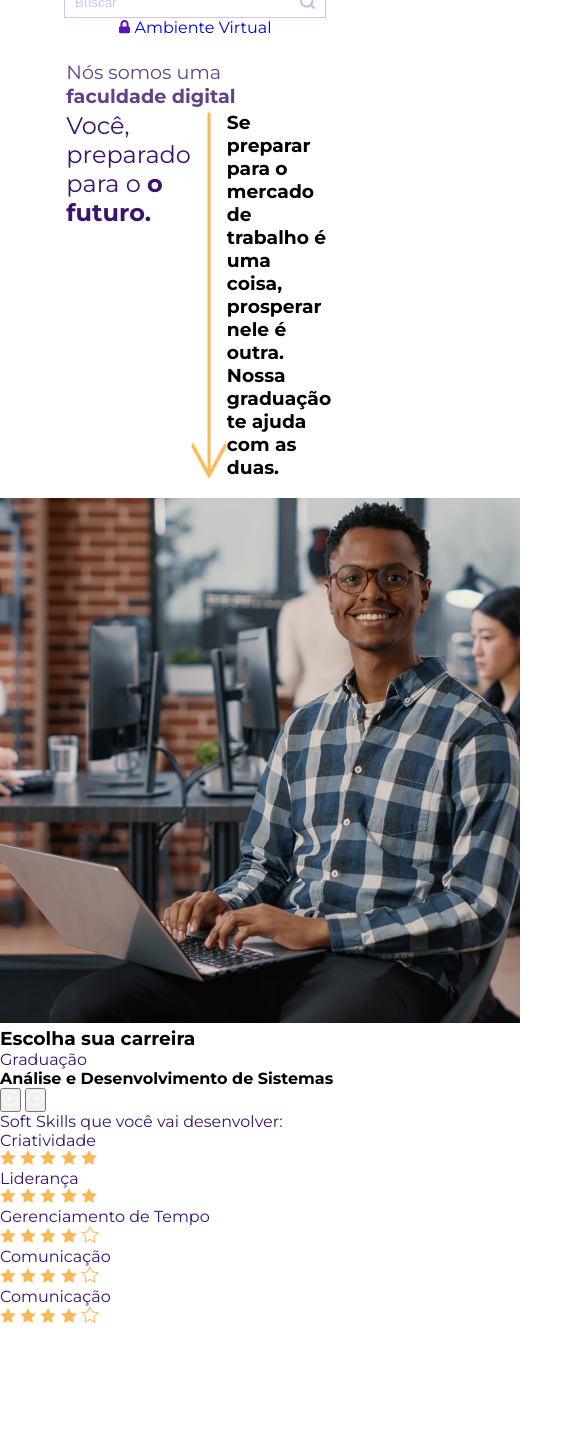
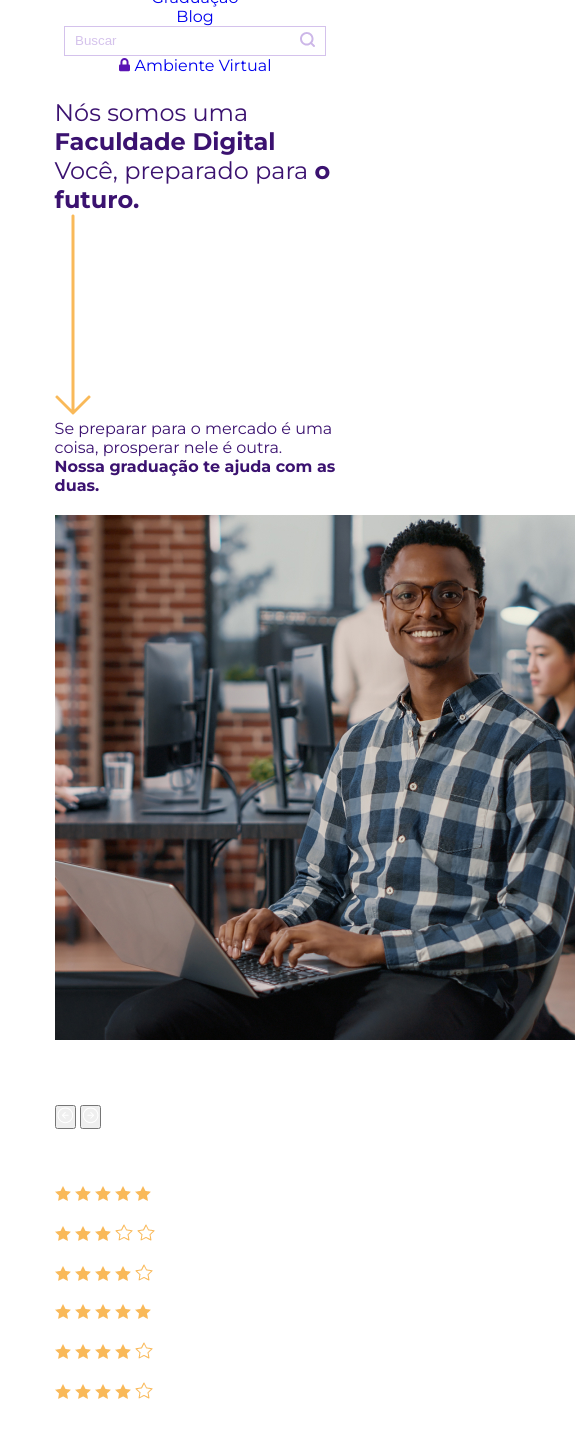
Before and after one commit to Gestao-de-Performance/site-desenvolvido-em-aula-igoarrudaads, a plain HTML site: page index.html in a window 390 px wide. Shown: the part 56-1497 px from the top of the page, 575 px wide, since content can reach past the window. Before the commit the page ends 1383 px from the top, so only its background shows below. Drawn offline with Linux system fonts and the light colour scheme.

Commit message:
Atualização

```diff
--- a/index.html
+++ b/index.html
@@ -7,130 +7,146 @@
     <link rel="stylesheet" href="style.css" />
   </head>
   <body>
-    <!-- Cabeçalho -->
-    <section>
     <header>
-        <nav class="display-flex">
-          <div class="display-flex gapCabeçalho">
-            <a class="remove-decoration" href="#"><img src="IMG/logo.png" /></a>
-            <div class="display-flex gapCabeçalho-botoes margen-responsiva">
+      <nav class="displayFlex">
+        <div class="displayFlex gapCabecalho">
+          <a href="#"><img src="img/logo.png" /></a>
+          <div class="displayFlex gapCabecalhoBotoes marginResponsiva">
             <a
-                class="remove-decoration tamanho-botao-cabeçalho margem-botao-cabeçalho"
+              class="removeDecoration tamanhoBotaoCabecalho marginBotaoCabecalho"
               href="#"
               >Graduação</a
             >
-              <a
-                class="remove-decoration tamanho-botao-cabeçalho margem-botao-cabeçalho"
-                href="#"
-                >Blog</a
-              >
+            <a class="removeDecoration tamanhoBotaoCabecalho" href="#">Blog</a>
           </div>
         </div>
-          <div class="display-flex gapCabeçalho">
-            <div class="display-flex borda-busca margen-responsiva">
-              <input class="input-busca" type="text" placeholder="Buscar" />
-              <button class="botao-busca"><img src="IMG/lupa.svg" /></button>
+        <div class="displayFlex gapCabecalho">
+          <div class="displayFlex bordaBusca marginResponsiva">
+            <input class="inputBusca" type="text" placeholder="Buscar" />
+            <button class="botaoBusca"><img src="img/lupa.svg" /></button>
           </div>
           <a
-              class="remove-decoration quebra-de-linha display-flex-ambiente-virtual"
+            class="removeDecoration quebraDeLinha displayFlexAmbienteV"
             href="#"
-              ><img src="IMG/cadeado.svg" />Ambiente Virtual</a
+            ><img src="img/cadeado.svg" />Ambiente Virtual</a
           >
         </div>
       </nav>
     </header>
-    </section>
 
-    <!-- Seção Apresentação -->
-    <section class="container-infomacoes">
-      <h1>Nós somos uma <strong>faculdade digital</strong></h1>
-      <div class="container-texto-infomacoes">
-        <h2 class="subtitulo-informacao">
-          Você, preparado para o <strong>o futuro.</strong>
+    <section class="marginSite">
+      <h1>Nós somos uma <strong>Faculdade Digital</strong></h1>
+      <div class="containerTextoInformacoes">
+        <h2 class="subtituloInformacoes">
+          Você, preparado para <strong>o futuro.</strong>
         </h2>
-        <img src="IMG/seta-amarela.png" alt="seta amarela" />
-        <h3>
-          Se preparar para o mercado de trabalho é uma coisa, prosperar nele é
-          outra. <strong>Nossa graduação te ajuda com as duas.</strong>
-        </h3>
+        <img class="imgInformacoes" src="img/seta-amarela.png" />
+        <p class="textoInformacoes">
+          Se preparar para o mercado é uma coisa, prosperar nele é outra.
+          <strong>Nossa graduação te ajuda com as duas.</strong>
+        </p>
       </div>
     </section>
 
-    <section class="background-container-cursos">
-      <div class="container-externo-cursos">
-        <img src="IMG/personagem.jpg" alt="personagem" />
-        <div>
-          <h3>Escolha sua carreira</h3>
-          <div class="container-interno-cursos">
-            <p>Graduação</p>
-            <h4>Análise e Desenvolvimento de Sistemas</h4>
-            <div>
-              <button>
-                <img src="IMG/seta-esquerda.svg" alt="seta esquerda" />
+    <section class="backgroundContainerCursos">
+      <div class="containerExternoCursos marginSite">
+        <img class="posicaoPersonagem" src="img/personagem.jpg" />
+        <div class="marginContainerEscolhaCursos">
+          <h3 class="subtituloEscolhaCurso corTextoBranco">
+            Escolha sua carreira
+          </h3>
+          <div class="containerEscolhaCursos">
+            <p class="corTextoBranco">Graduação</p>
+            <h4 class="corTextoBranco quebraDeLinha">
+              Análise e Desenvolvimento de Sistemas
+            </h4>
+            <div class="containerBotoesEscolhaCursos">
+              <button class="botoesEscolhaCursos">
+                <img src="img/seta-esquerda.svg" />
               </button>
-              <button>
-                <img src="IMG/seta-direita.svg" alt="seta direita" />
+              <button class="botoesEscolhaCursos">
+                <img src="img/seta-direita.svg" />
               </button>
             </div>
-            <p>Soft Skills que você vai desenvolver:</p>
+          </div>
+          <p class="corTextoBranco">Soft Skills que você vai desenvolver:</p>
+          <div class="containerInternoCursos">
             <div>
               <div>
+                <p class="corTextoBranco marginTextoSkill">Criatividade</p>
                 <div>
-                  <p>Criatividade</p>
+                  <img src="img/estrela-cheia.png" />
+                  <img src="img/estrela-cheia.png" />
+                  <img src="img/estrela-cheia.png" />
+                  <img src="img/estrela-cheia.png" />
+                  <img src="img/estrela-cheia.png" />
+                </div>
+              </div>
+              <div class="marginSkillCurso">
+                <p class="corTextoBranco marginTextoSkill">Liderança</p>
                 <div>
-                    <img src="IMG/estrela-cheia.png" alt="estrela cheia" />
-                    <img src="IMG/estrela-cheia.png" alt="estrela cheia" />
-                    <img src="IMG/estrela-cheia.png" alt="estrela cheia" />
-                    <img src="IMG/estrela-cheia.png" alt="estrela cheia" />
-                    <img src="IMG/estrela-cheia.png" alt="estrela cheia" />
+                  <img src="img/estrela-cheia.png" />
+                  <img src="img/estrela-cheia.png" />
+                  <img src="img/estrela-cheia.png" />
+                  <img src="img/estrela-vazia.png" />
+                  <img src="img/estrela-vazia.png" />
                 </div>
               </div>
               <div>
-                  <p>Liderança</p>
+                <p class="corTextoBranco marginTextoSkill">
+                  Gerenciamento de Tempo
+                </p>
                 <div>
-                    <img src="IMG/estrela-cheia.png" alt="estrela cheia" />
-                    <img src="IMG/estrela-cheia.png" alt="estrela cheia" />
-                    <img src="IMG/estrela-cheia.png" alt="estrela cheia" />
-                    <img src="IMG/estrela-cheia.png" alt="estrela cheia" />
-                    <img src="IMG/estrela-cheia.png" alt="estrela cheia" />
+                  <img src="img/estrela-cheia.png" />
+                  <img src="img/estrela-cheia.png" />
+                  <img src="img/estrela-cheia.png" />
+                  <img src="img/estrela-cheia.png" />
+                  <img src="img/estrela-vazia.png" />
+                </div>
               </div>
             </div>
             <div>
-                  <p>Gerenciamento de Tempo</p>
               <div>
-                    <img src="IMG/estrela-cheia.png" alt="estrela cheia" />
-                    <img src="IMG/estrela-cheia.png" alt="estrela cheia" />
-                    <img src="IMG/estrela-cheia.png" alt="estrela cheia" />
-                    <img src="IMG/estrela-cheia.png" alt="estrela cheia" />
-                    <img src="IMG/estrela-vazia.png" alt="estrela vazia" />
+                <p class="corTextoBranco marginTextoSkill">Inovação</p>
+                <div>
+                  <img src="img/estrela-cheia.png" />
+                  <img src="img/estrela-cheia.png" />
+                  <img src="img/estrela-cheia.png" />
+                  <img src="img/estrela-cheia.png" />
+                  <img src="img/estrela-cheia.png" />
+                </div>
+              </div>
+              <div class="marginSkillCurso">
+                <p class="corTextoBranco marginTextoSkill">Comunicação</p>
+                <div>
+                  <img src="img/estrela-cheia.png" />
+                  <img src="img/estrela-cheia.png" />
+                  <img src="img/estrela-cheia.png" />
+                  <img src="img/estrela-cheia.png" />
+                  <img src="img/estrela-vazia.png" />
                 </div>
               </div>
               <div>
-                  <p>Comunicação</p>
+                <p class="corTextoBranco marginTextoSkill">
+                  Habilidade Interpessoal
+                </p>
                 <div>
-                    <img src="IMG/estrela-cheia.png" alt="estrela cheia" />
-                    <img src="IMG/estrela-cheia.png" alt="estrela cheia" />
-                    <img src="IMG/estrela-cheia.png" alt="estrela cheia" />
-                    <img src="IMG/estrela-cheia.png" alt="estrela cheia" />
-                    <img src="IMG/estrela-vazia.png" alt="estrela vazia" />
+                  <img src="img/estrela-cheia.png" />
+                  <img src="img/estrela-cheia.png" />
+                  <img src="img/estrela-cheia.png" />
+                  <img src="img/estrela-cheia.png" />
+                  <img src="img/estrela-vazia.png" />
                 </div>
-                </div>
-                <div>
-                  <p>Comunicação</p>
-                  <div>
-                    <img src="IMG/estrela-cheia.png" alt="estrela cheia" />
-                    <img src="IMG/estrela-cheia.png" alt="estrela cheia" />
-                    <img src="IMG/estrela-cheia.png" alt="estrela cheia" />
-                    <img src="IMG/estrela-cheia.png" alt="estrela cheia" />
-                    <img src="IMG/estrela-vazia.png" alt="estrela vazia" />
-                  </div>
-                </div>
-                <div></div>
               </div>
             </div>
           </div>
         </div>
       </div>
     </section>
+    <section class="posicionamentoBotaoInscrever">
+      <a class="removeDecoration corTextoBranco botaoInscreverSe" href="#"
+        >INSCREVER-SE</a
+      >
+    </section>
   </body>
 </html>
--- a/style.css
+++ b/style.css
@@ -1,144 +1,123 @@
-@import url("https://fonts.googleapis.com/css2?family=Montserrat:ital,wght@0,100..900;1,100..900&display=swap");
+@import url('https://fonts.googleapis.com/css2?family=Montserrat:ital,wght@0,100..900;1,100..900&display=swap');
 
-:root {
+:root{
     --cor-busca: #5913b441;
 
     --cor-hover-texto: #5913b4;
 
-  --cor-primaria-fonte: #3b1270;
+    --cor-primaria-fonte: #3B1270;
+    --cor-branco-fonte: #FFFFFF;
+
+    --cor-background-cursos: #3B1270;
+
+    --cor-background-botao: #8E35FF;
 }
 
-* {
+*{
     margin: 0;
     padding: 0;
 }
 
-body {
-  font-family: "Montserrat", sans-serif;
+body{
+    font-family: 'Montserrat', sans-serif;
 }
 
-h1,
-h2,
-p {
+h1, h2, p{
     color: var(--cor-primaria-fonte);
     font-weight: 400;
 }
 
-.margin-site {
+.marginSite{
+    margin:7% 17%;
+}
+
+@media screen and (max-width: 1024px){
+    .marginSite {
+        margin: 5% 14%;
+    }
+}
+
+.corTextoBranco{
+    color: var(--cor-branco-fonte);
 }
 
 /*Início Cabeçalho*/
-header {
+header{
     width: 100%;
 }
 
-nav {
+nav{
     padding: 1%;
 }
 
 /*Classe genérica para Display Flex*/
-.display-flex {
+.displayFlex{
     display: flex;
     justify-content: space-around;
     align-items: center;
 }
 
 /*Gap utilizado no cabeçalho*/
-.gap-cabecalho {
+.gapCabecalho{
     gap: 20%;
 }
 
 /*Gap entre os botões do cabeçalho*/
-.gap-cabecalho-botoes {
+.gapCabecalhoBotoes{
     gap: 15%;
 }
 
 /*Borda do campo de Busca*/
-.borda-busca {
+.bordaBusca{
     border: 1px solid var(--cor-busca);
     padding: 5px 10px;
     gap: 3rem;
 }
 
-.borda-busca:hover {
+.bordaBusca:hover{
     border: 1px solid var(--cor-hover-texto);
 }
 
 /*Input de busca no Blog*/
-.input-busca {
+.inputBusca{
     border: none;
     outline: none;
     color: #5913b489;
 }
 
-.input-busca::placeholder {
+.inputBusca::placeholder{
     color: var(--cor-busca);
 }
 /*Fim input de busca no Blog*/
 
 /*Imagem da Lupa no input de busca*/
-.botao-busca {
+.botaoBusca{
     border: none;
     background: none;
-  cursor: pointer;
+    cursor:pointer;
 }
 
 /*Removendo todo o estilo da Tag A*/
-.remove-decoration {
+.removeDecoration{
     text-decoration: none;
 }
 
 /*Removendo a quebra de linha*/
-.quebra-de-linha {
+.quebraDeLinha{
     white-space: nowrap;
 }
 
 /*Display Flex do ambiente Virtual*/
-.display-flex-ambiente-virtual {
-  display: flex;
-  align-items: center;
+.displayFlexAmbienteV{
+    display:flex;
+    align-items:center;
     gap: 5px;
 }
 
 /*Versão Tablet*/
-@media screen and (max-width: 1024px) {
-  .display-flex {
+@media screen and (max-width: 1024px){
+    .displayFlex{
         flex-wrap: wrap;
     }
 
-  .margin-responsiva {
-    margin: 5% 0;
-  }
-
-  .tamanho-botao-cabecalho {
-    width: 70px;
-    height: auto;
-    text-align: center;
-  }
-
-  .margin-botao-cabecalho {
-    margin: 10% 0;
-  }
-}
-
-/*Versão Mobile*/
-
-/*Fim Cabeçalho*/
-
-/* Início Informações*/
-.container-infomacoes {
-  margin: 5% 17%;
-}
-
-h1 {
-  opacity: 0.8;
-  font-size: 1.2rem;
-  font-weight: 400;
-  margin-bottom: 1%;
-}
-
-.container-texto-infomacoes {
-  display: flex;
-}
-
-/* Fim Informações */
+    .marginResponsiva{
```
Lines whose indentation alone changed are shown as unchanged.
